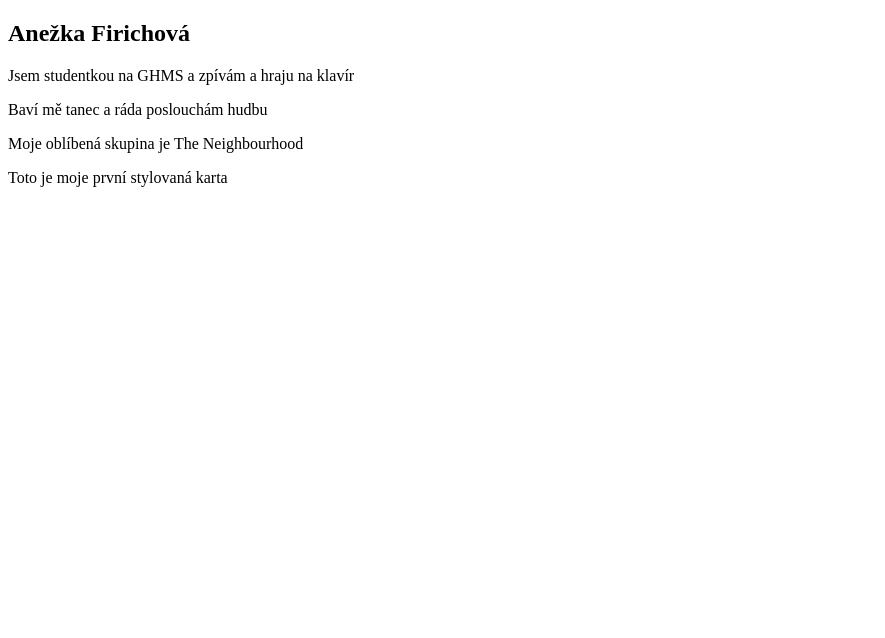
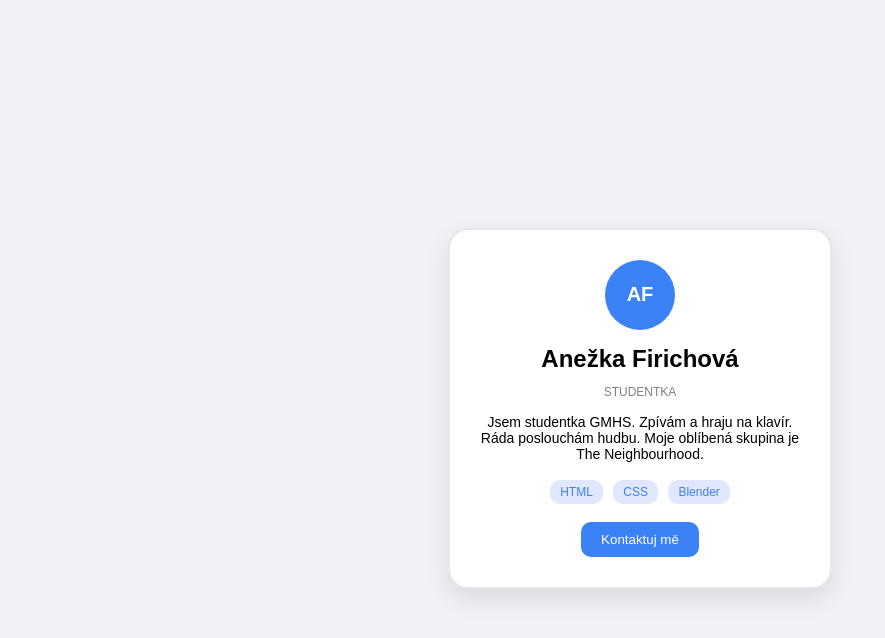
Before and after one commit to Agnescreator/1_pololeti, a plain HTML site: page Moje portfólio/1.lekce/index.html in a window 1280 px wide. Shown: the whole page, without its empty margins (0-885 px from the left). Drawn offline with Linux system fonts and the light colour scheme.

Commit message:
update 1.4.2026

```diff
--- a/Moje portfólio/1.lekce/index.html
+++ b/Moje portfólio/1.lekce/index.html
@@ -3,15 +3,27 @@
 <head>
     <meta charset="UTF-8">
     <meta name="viewport" content="width=device-width, initial-scale=1.0">
-    <title>Document</title>
+    <title>Profil</title>
+    <link rel="stylesheet" href="styles.css">
 </head>
-<link rel="stylesheet" href="./styles.css">
 <body>
-    <section>
-    <h1>Anežka Firichová</h1>
-    <p>Jsem studentkou na GHMS a zpívám a hraju na klavír</p>
-    <p>Baví mě tanec a ráda poslouchám hudbu</p>
-    <p>Moje oblíbená skupina je The Neighbourhood</p>
-    <p>Toto je moje první stylovaná karta</p>
+    <div class="wrapper">
+        <div class="card">
+            <div class="avatar">AF</div>
+
+           <h2>Anežka Firichová</h2>
+           <p class="role">STUDENTKA</p>
+
+           <p class="desc">Jsem studentka GMHS. Zpívám a hraju na klavír. Ráda poslouchám hudbu. Moje oblíbená skupina je The Neighbourhood.</p>
+
+           <div class="tags">
+            <span>HTML</span>
+            <span>CSS</span>
+            <span>Blender</span>
+           </div>
+
+           <button>Kontaktuj mě</button>
+        </div>
+    </div>
 </body>
 </html>
--- a/Moje portfólio/1.lekce/styles.css
+++ b/Moje portfólio/1.lekce/styles.css
@@ -0,0 +1,72 @@
+body {
+    font-family: Arial, sans-serif;
+    background: #f0f2f5;
+    display: flex;
+    justify-content: center;
+    align-items: center;
+    height: 100vh;
+}
+
+.card {
+    background: white;
+    padding: 30px;
+    border-radius: 20px;
+    width: 320px;
+    text-align: center;
+    box-shadow: 0 10px 25px rgba(0, 0, 0, 0.1);
+
+    border: 2px solid #e5e7eb;
+}
+
+.avatar {
+    width: 70px;
+    height: 70px;
+    background: #3b82f6;
+    color: white;
+    border-radius: 50%;
+    display: flex;
+    align-items: center;
+    justify-content: center;
+    margin: 0 auto 15px;
+    font-weight: bold;
+    font-size: 20px;
+}
+
+h2 {
+    margin: 10px 0;
+}
+
+.role {
+    font-size: 12px;
+    color: gray;
+    margin-bottom: 15px;
+}
+
+.desc {
+    font-size: 14px;
+    margin-bottom: 15px;
+}
+
+.tags span {
+    background: #e0e7ff;
+    color: #3b82f6;
+    padding: 5px 10px;
+    border-radius: 10px;
+    margin: 3px;
+    display: inline-block;
+    font-size: 12px;
+}
+
+button {
+    margin-top: 15px;
+    padding: 10px 20px;
+    border: none;
+    background: #3b82f6;
+    color: white;
+    border-radius: 10px;
+    cursor: pointer;
+}
+
+button:hover {
+    background: #2563eb;
+}
```
